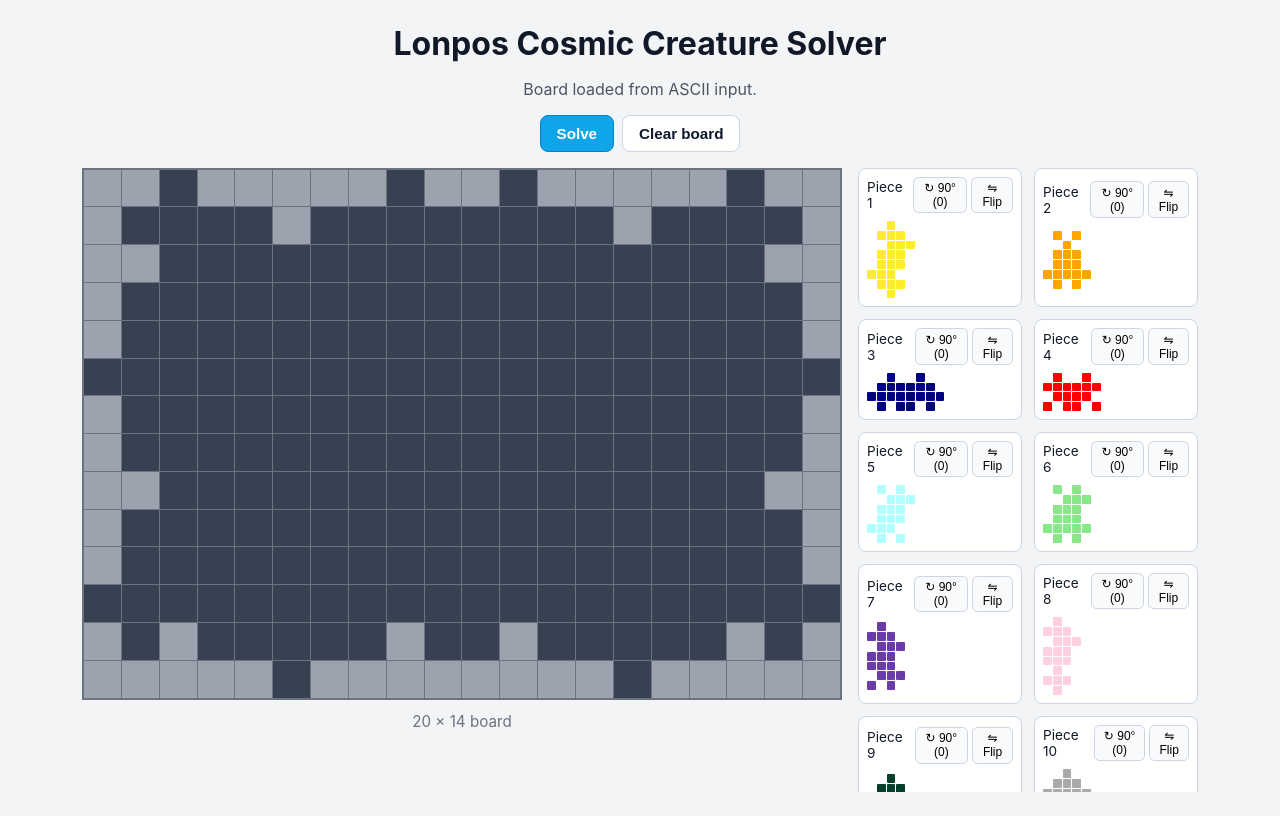
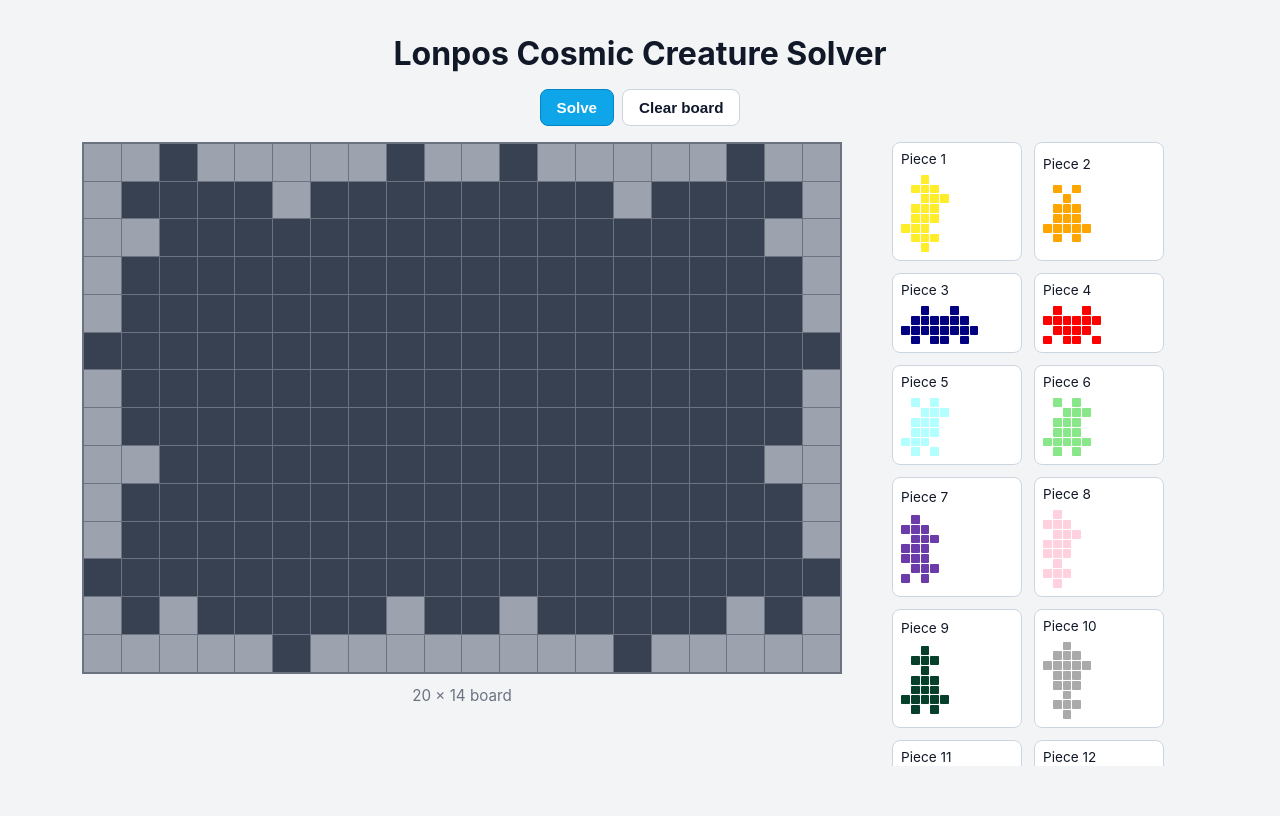
Before and after one commit to Odrakir/Lonpos, a React (Vite) app: page / in a window 1280 px wide. Built offline with nearby package versions, Linux system fonts and the light colour scheme.

Commit message:
Improve piece drag controls UX

```diff
--- a/src/App.tsx
+++ b/src/App.tsx
@@ -55,6 +55,7 @@
   const [dragState, setDragState] = useState<DragState | null>(null);
   const [dragPointerPosition, setDragPointerPosition] = useState<{ clientX: number; clientY: number } | null>(null);
   const [ghostPreview, setGhostPreview] = useState<{ cells: Cell[]; isValid: boolean } | null>(null);
+  const [isCoarsePointer, setIsCoarsePointer] = useState(false);
   const boardElementRef = useRef<HTMLDivElement | null>(null);
 
   const isBuilderGateEnabled = useMemo(() => {
@@ -379,10 +380,78 @@
     const orientKey = getOrientKey(flippedShape);
     setPieceOrientationByKey(pieceId, orientKey);
   }, [orientedShapes, setPieceOrientationByKey]);
+
+  const transformDragOffset = useCallback((pieceId: string, transformCell: (cell: Cell) => Cell) => {
+    const shape = orientedShapes[pieceId] ?? [];
+    if (shape.length === 0) {
+      return;
+    }
+
+    setDragState((current) => {
+      if (!current || current.pieceId !== pieceId) {
+        return current;
+      }
+
+      const transformedShape = shape.map((cell) => transformCell(cell));
+      const transformedOffset = transformCell(current.offset);
+      const minRow = Math.min(...transformedShape.map(([row]) => row));
+      const minColumn = Math.min(...transformedShape.map(([, column]) => column));
+
+      return {
+        ...current,
+        offset: [transformedOffset[0] - minRow, transformedOffset[1] - minColumn],
+      };
+    });
+  }, [orientedShapes]);
+
+  useEffect(() => {
+    const mediaQuery = window.matchMedia('(pointer: coarse)');
+    const syncMediaQuery = () => {
+      setIsCoarsePointer(mediaQuery.matches);
+    };
+
+    syncMediaQuery();
+    mediaQuery.addEventListener('change', syncMediaQuery);
+    return () => {
+      mediaQuery.removeEventListener('change', syncMediaQuery);
+    };
+  }, []);
+
+  useEffect(() => {
+    if (!dragState?.isDragging) {
+      return;
+    }
+
+    const handleKeyDown = (event: KeyboardEvent) => {
+      if (event.repeat) {
+        return;
+      }
+
+      const key = event.key.toLowerCase();
+      if (key === 'r') {
+        handleRotatePiece(dragState.pieceId);
+        transformDragOffset(dragState.pieceId, ([row, column]) => [column, -row]);
+      } else if (key === 'f') {
+        handleFlipPiece(dragState.pieceId);
+        transformDragOffset(dragState.pieceId, ([row, column]) => [row, -column]);
+      } else {
+        return;
+      }
+
+      event.preventDefault();
+    };
+
+    window.addEventListener('keydown', handleKeyDown);
+    return () => {
+      window.removeEventListener('keydown', handleKeyDown);
+    };
+  }, [dragState, handleFlipPiece, handleRotatePiece, transformDragOffset]);
+
+  const isShowingDragControls = dragState?.isDragging && isCoarsePointer;
+
   return (
     <main className="app">
       <h1>Lonpos Cosmic Creature Solver</h1>
-      <p className="subtitle">Board loaded from ASCII input.</p>
       <section className="app-controls">
         <button className="solve-button" disabled={isSolving} onClick={() => void handleSolve()} type="button">
           {isSolving ? 'Solving…' : 'Solve'}
@@ -405,16 +474,30 @@
           placedPieces={placedByPieceId}
         />
         <PieceTray
-          onFlipPiece={handleFlipPiece}
-          onRotatePiece={handleRotatePiece}
           onStartDragFromTray={(pieceId, offset, pointerId, pointerType, clientX, clientY) => {
             startDrag(pieceId, offset, pointerId, pointerType, 'tray', clientX, clientY);
           }}
-          orientByPieceId={orientByPieceId}
           orientedShapes={orientedShapes}
           placedPieceIds={new Set(Object.keys(placedByPieceId))}
         />
       </section>
+
+      {isShowingDragControls ? (
+        <div className="drag-mobile-controls" role="group" aria-label="Dragged piece controls">
+          <button onClick={() => {
+            handleRotatePiece(dragState.pieceId);
+            transformDragOffset(dragState.pieceId, ([row, column]) => [column, -row]);
+          }} type="button">
+            Rotate (R)
+          </button>
+          <button onClick={() => {
+            handleFlipPiece(dragState.pieceId);
+            transformDragOffset(dragState.pieceId, ([row, column]) => [row, -column]);
+          }} type="button">
+            Flip (F)
+          </button>
+        </div>
+      ) : null}
 
       {isBuilderGateEnabled ? (
         <section className="builder-toggle">
--- a/src/index.css
+++ b/src/index.css
@@ -26,11 +26,6 @@
 h1 {
   margin: 0;
   font-size: 2rem;
-}
-
-.subtitle {
-  margin: 0;
-  color: #4b5563;
 }
 
 .app-controls {
@@ -273,18 +268,28 @@
 }
 
 
-.piece-preview-actions {
+
+.drag-mobile-controls {
+  position: fixed;
+  left: 50%;
+  bottom: 1rem;
+  transform: translateX(-50%);
   display: inline-flex;
-  gap: 0.25rem;
+  gap: 0.5rem;
+  padding: 0.45rem;
+  border-radius: 999px;
+  background: rgba(17, 24, 39, 0.86);
+  z-index: 1200;
 }
 
-.piece-preview-header button {
-  border: 1px solid #cbd5e1;
-  background: #f8fafc;
-  border-radius: 0.35rem;
-  padding: 0.2rem 0.45rem;
-  font-size: 0.75rem;
-  cursor: pointer;
+.drag-mobile-controls button {
+  border: 1px solid #475569;
+  background: #0f172a;
+  color: #f8fafc;
+  border-radius: 999px;
+  padding: 0.35rem 0.7rem;
+  font-size: 0.82rem;
+  font-weight: 600;
 }
 
 .piece-preview-grid {
--- a/src/ui/PieceTray.tsx
+++ b/src/ui/PieceTray.tsx
@@ -2,11 +2,8 @@
 import type { Cell } from '../game/placement';
 
 interface PieceTrayProps {
-  orientByPieceId: Record<string, number>;
   placedPieceIds: Set<string>;
   orientedShapes: Record<string, Cell[]>;
-  onRotatePiece: (pieceId: string) => void;
-  onFlipPiece: (pieceId: string) => void;
   onStartDragFromTray: (
     pieceId: string,
     dragOffset: Cell,
@@ -18,11 +15,8 @@
 }
 
 function PieceTray({
-  orientByPieceId,
   placedPieceIds,
   orientedShapes,
-  onRotatePiece,
-  onFlipPiece,
   onStartDragFromTray,
 }: PieceTrayProps) {
   return (
@@ -37,24 +31,6 @@
           <article className={`piece-preview ${isPlaced ? 'piece-preview-placed' : ''}`} key={piece.id}>
             <header className="piece-preview-header">
               <span>{piece.name}</span>
-              <div className="piece-preview-actions">
-                <button
-                  aria-label={`Rotate ${piece.name}`}
-                  disabled={isPlaced}
-                  onClick={() => onRotatePiece(piece.id)}
-                  type="button"
-                >
-                  ↻ 90° ({orientByPieceId[piece.id] ?? 0})
-                </button>
-                <button
-                  aria-label={`Flip ${piece.name}`}
-                  disabled={isPlaced}
-                  onClick={() => onFlipPiece(piece.id)}
-                  type="button"
-                >
-                  ⇋ Flip
-                </button>
-              </div>
             </header>
 
             <div
```
